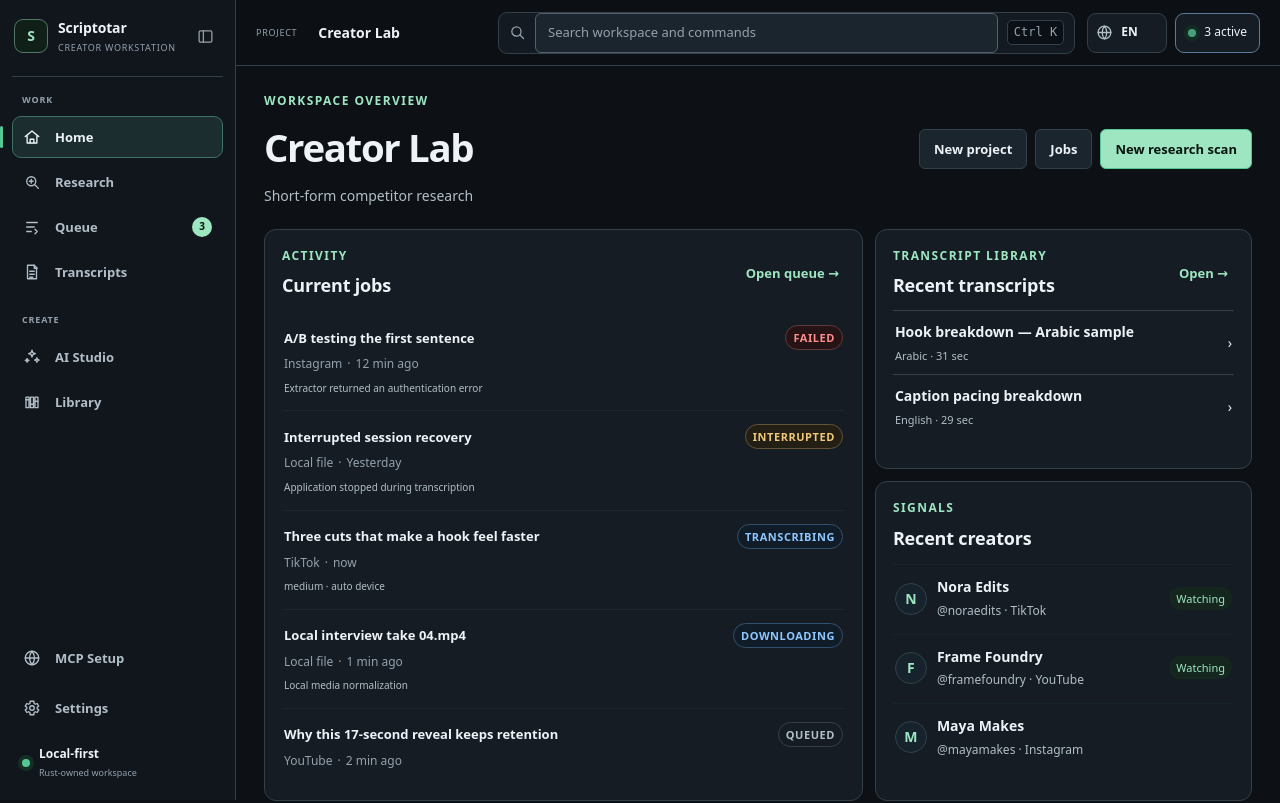
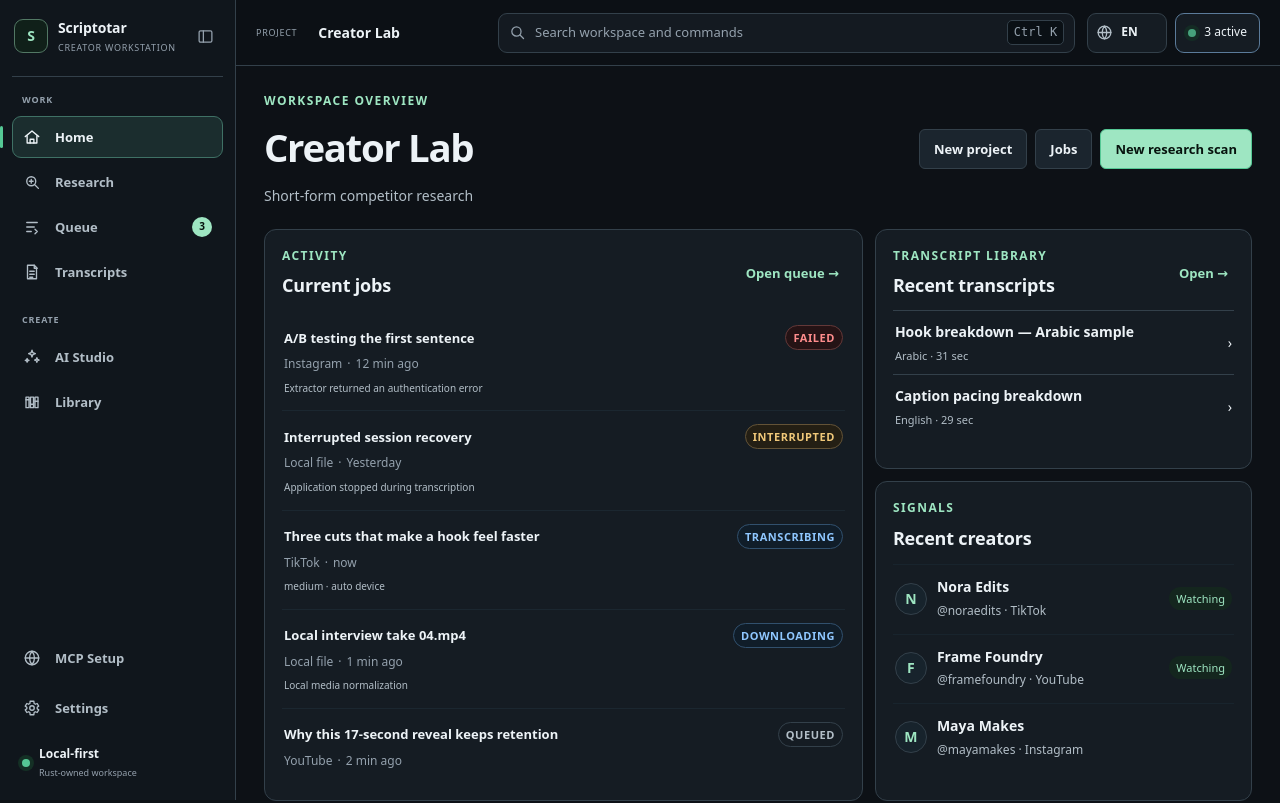
Before and after one commit to MousaXD/scriptotar, a Svelte app in the folder apps/desktop-ui/: page / in a window 1280 px wide. Shown: the top 803 px of the page. Built offline with nearby package versions, Linux system fonts and the light colour scheme.

Commit message:
fix(ui): keep native input isolation low-specificity for validation states

```diff
--- a/apps/desktop-ui/src/app.css
+++ b/apps/desktop-ui/src/app.css
@@ -28,11 +28,11 @@ button { color: inherit; }
 button:focus-visible, input:focus-visible, select:focus-visible, textarea:focus-visible { outline: 2px solid var(--accent); outline-offset: 2px; }
 button, select { cursor: pointer; }
 button:disabled, select:disabled, input:disabled { cursor: not-allowed; opacity: .5; }
-input:not([type='checkbox']):not([type='radio']):not([type='range']):not([type='hidden']), select, textarea {
+input:where(:not([type='checkbox']):not([type='radio']):not([type='range']):not([type='hidden'])), select, textarea {
   color: var(--text); background: var(--surface-2); border: 1px solid var(--border);
   border-radius: var(--radius-sm);
 }
-input:not([type='checkbox']):not([type='radio']):not([type='range']):not([type='hidden']), select {
+input:where(:not([type='checkbox']):not([type='radio']):not([type='range']):not([type='hidden'])), select {
   min-height: var(--control-height); padding-inline: 12px;
 }
 textarea { resize: vertical; padding: 14px; }
--- a/apps/desktop-ui/src/design/base.css
+++ b/apps/desktop-ui/src/design/base.css
@@ -14,13 +14,13 @@ button, input, select, textarea, a {
   outline-offset: 2px;
 }
 :where(button, input, select, textarea):disabled { cursor: not-allowed; opacity: .55; }
-input:not([type='checkbox']):not([type='radio']):not([type='range']):not([type='hidden']), select, textarea {
+input:where(:not([type='checkbox']):not([type='radio']):not([type='range']):not([type='hidden'])), select, textarea {
   color: var(--text);
   background: var(--surface-2);
   border: 1px solid var(--border-strong);
   border-radius: var(--radius-sm);
 }
-input:not([type='checkbox']):not([type='radio']):not([type='range']):not([type='hidden']), select {
+input:where(:not([type='checkbox']):not([type='radio']):not([type='range']):not([type='hidden'])), select {
   min-height: var(--control-height);
   padding-inline: 12px;
 }
--- a/apps/desktop-ui/src/theme.css
+++ b/apps/desktop-ui/src/theme.css
@@ -29,7 +29,7 @@
   :root[data-theme='system'] .sidebar nav button.active { color: var(--text); background: var(--surface-3); border-color: var(--border); }
   :root[data-theme='system'] .topbar { border-color: var(--border); background: var(--bg); }
   :root[data-theme='system'] .panel { border-color: var(--border); background: var(--surface); box-shadow: none; }
-  :root[data-theme='system'] input:not([type='checkbox']):not([type='radio']):not([type='range']):not([type='hidden']),
+  :root[data-theme='system'] input:where(:not([type='checkbox']):not([type='radio']):not([type='range']):not([type='hidden'])),
   :root[data-theme='system'] textarea,
   :root[data-theme='system'] .global-search,
   :root[data-theme='system'] .search-field,
```
Also changed, not shown: 1 other file (tests, documents, lock files or other folders).
